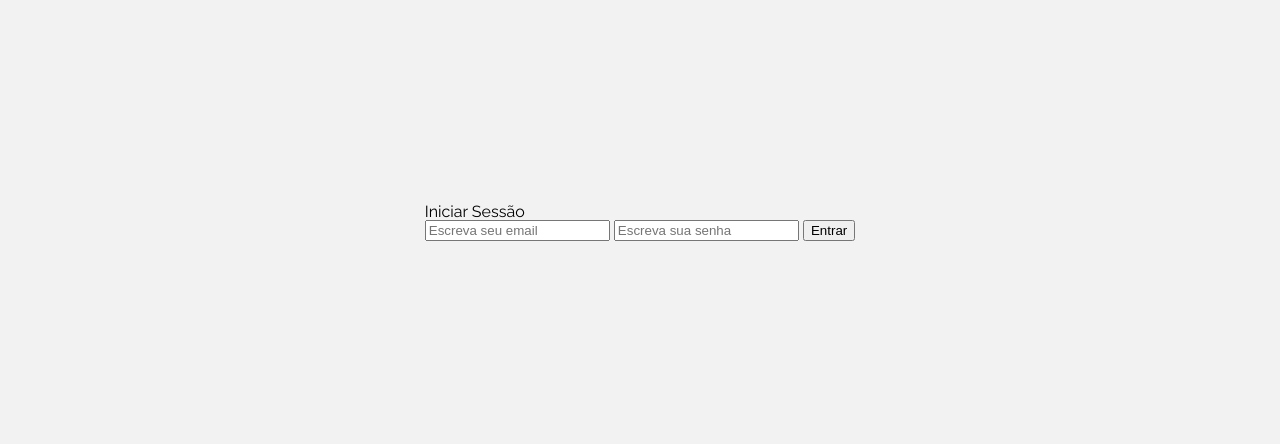
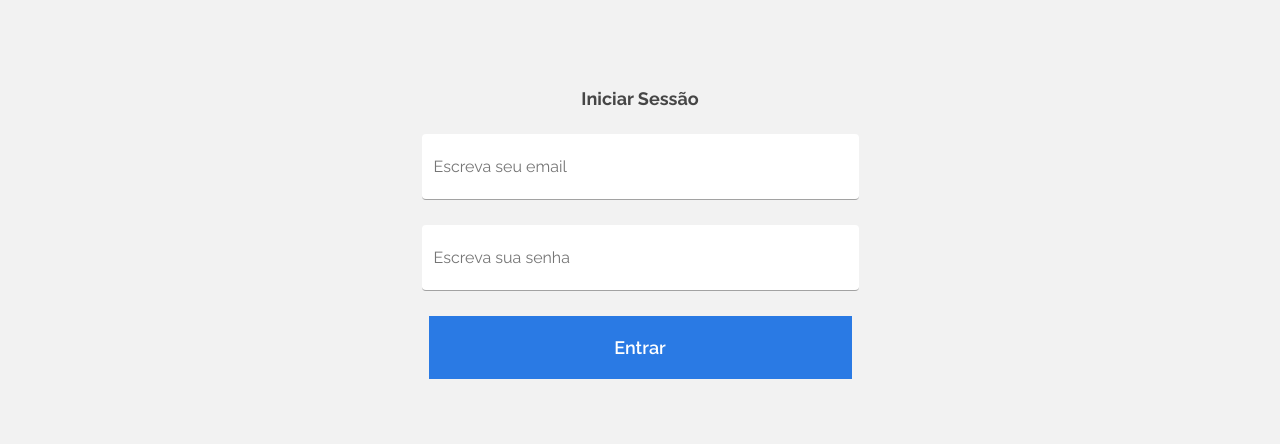
Before and after one commit to miconhece/alura, a plain HTML site: page login.html in a window 1280 px wide. Shown: the part 123-567 px from the top of the page. Drawn offline with Linux system fonts and the light colour scheme.

Commit message:
CSS da página de Login

```diff
--- a/assets/css/login/login.css
+++ b/assets/css/login/login.css
@@ -1,19 +1,58 @@
+* {
+    font-family: 'Raleway', sans-serif;
+}
+
 body {
-    font-family: 'Raleway', sans-serif;
+    height: 1080px;
 }
 
 main {
     align-items: center;
-    background-color: rgba(0, 0, 0, 0.05);
+    background-color:rgba(0, 0, 0, 0.05);
     display: flex;
+    height: calc(1080px - 492px - 115px);
     justify-content: space-around;
-    height: 450px;
     margin-bottom: -64px;
 }
 
-.login__itens {
-    background-color: blue;
+.iniciar__sessao {
+    font-family: Raleway;
+    align-items: center;
     display: flex;
     flex-direction: column;
+    height: 291px;
     justify-content: space-between;
+    width: 423px;
 }
+
+.login__legenda{
+    color: #464646;
+    font-size: 18px;
+    font-style: normal;
+    font-weight: 700;
+    line-height: 21px;
+    letter-spacing: 0em;
+    text-align: center;
+}
+
+.login__input{
+    border:none;
+    border-bottom: 1px solid #a2a2a2;
+    border-radius: 4px;
+    font-size: 16px;
+    font-weight: 400;
+    height: 63px;
+    padding-left: 12px;
+    width: 100%;
+}
+
+.login__botao{
+    background-color: #2a7ae4;
+    border:none;
+    color: white;
+    height: 63px;
+    padding: 12px, 16px, 12px, 16px;
+    width: 100%;
+    font-size: 18px;
+    font-weight: 600;
+}
```
